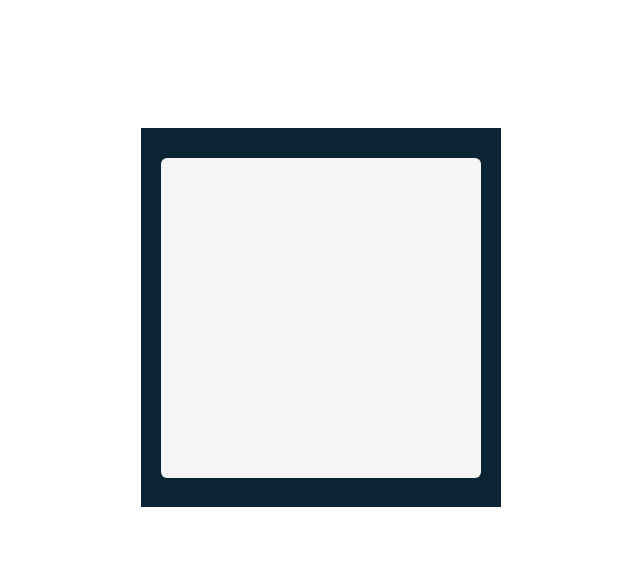
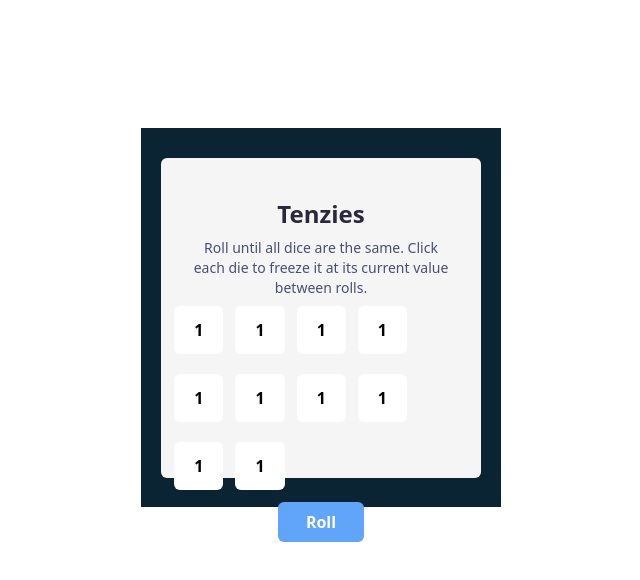
Before and after one commit to arjorb/tenzies, a React (Create React App) app: page / in a window 1280 px wide. Shown: the top 580 px of the page, without its empty margins (319-959 px from the left). Built offline with nearby package versions, Linux system fonts and the light colour scheme; the HTML template or start-up script is replaced by a standard one.

Commit message:
done working on the dice component

```diff
--- a/src/App.js
+++ b/src/App.js
@@ -1,8 +1,29 @@
+import Dice from './components/Dice';
 function App() {
   return (
     <div className='flex justify-center mt-32'>
       <h1 className='w-[360px] h-[379px] bg-[#0B2434] flex justify-center items-center'>
-        <div className='w-[320px] h-[320px] bg-[#F5F5F5] rounded-md'></div>
+        <div className='w-[320px] h-[320px] bg-[#F5F5F5] rounded-md'>
+          <h1 className='text-center mt-10 font-bold text-2xl text-[#2B283A]'>Tenzies</h1>
+          <p className='text-center mt-2 font-light text-sm  w-10/12 mx-auto text-[#4A4E74]'>
+            Roll until all dice are the same. Click each die to freeze it at its current value between rolls.
+          </p>
+          <div className='flex flex-wrap gap-3 w-11/12 mx-auto '>
+            <Dice />
+            <Dice />
+            <Dice />
+            <Dice />
+            <Dice />
+            <Dice />
+            <Dice />
+            <Dice />
+            <Dice />
+            <Dice />
+          </div>
+          <div className='flex justify-center mt-3'>
+            <button className='bg-blue-400 py-2 px-7 rounded-md text-white font-bold'>Roll</button>
+          </div>
+        </div>
       </h1>
     </div>
   );
--- /dev/null
+++ b/src/components/Dice.js
@@ -0,0 +1,7 @@
+import React from 'react';
+
+const Dice = () => {
+  return <div className='py-3 px-5 bg-white mt-2 cursor-pointer rounded-md font-bold'>1</div>;
+};
+
+export default Dice;
```
